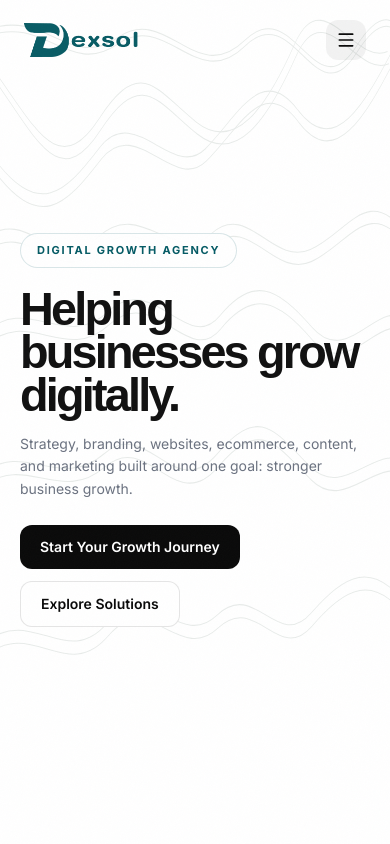
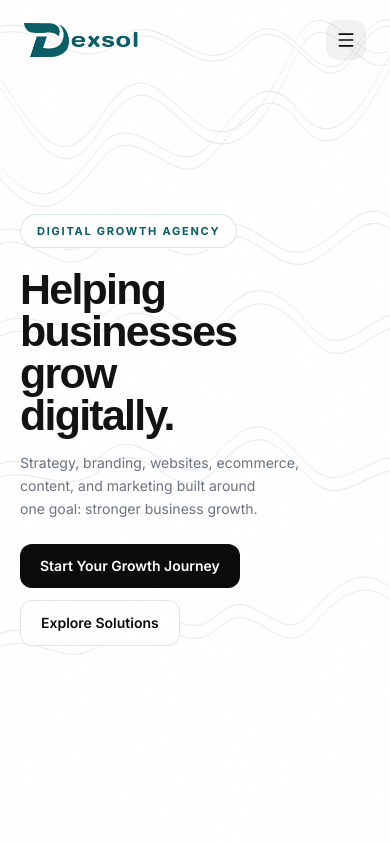
Before and after one commit to Abrafayansari/dexsol, a React (Vite) app: page / in a window 390 px wide. Shown: the top 844 px of the page. Built offline with nearby package versions, Linux system fonts and the light colour scheme; no server answers; a web font is replaced by a local one.

Commit message:
text managed

```diff
--- a/src/components/Hero.tsx
+++ b/src/components/Hero.tsx
@@ -37,10 +37,12 @@ export default function Hero() {
           <div className="inline-flex items-center gap-2 rounded-full border border-brand-green/15 bg-white/80 px-4 py-2 text-[11px] font-bold uppercase tracking-[0.16em] text-brand-green backdrop-blur">
             Digital Growth Agency
           </div>
-          <h1 className="mt-5 text-[clamp(2.7rem,12vw,4.4rem)] font-display font-bold leading-[0.92] tracking-[-0.06em] text-[#111]">
-            Helping businesses grow digitally.
+          <h1 className="mt-5 max-w-[9ch] text-[clamp(2.5rem,11vw,4.1rem)] font-display font-bold leading-[0.98] tracking-[-0.04em] text-[#111]">
+            <span className="block">Helping</span>
+            <span className="block">businesses</span>
+            <span className="block">grow digitally.</span>
           </h1>
-          <p className="mt-4 max-w-md text-sm leading-relaxed text-brand-text-light">
+          <p className="mt-4 max-w-md text-sm leading-relaxed text-brand-text-light text-balance">
             Strategy, branding, websites, ecommerce, content, and marketing built around one goal: stronger business growth.
           </p>
           <div className="mt-6 flex flex-wrap gap-3">
--- a/src/components/Process.tsx
+++ b/src/components/Process.tsx
@@ -33,7 +33,7 @@ export default function Process() {
           <div className="inline-flex items-center gap-2 px-4 py-2 rounded-full bg-brand-green/10 text-brand-green text-xs font-bold uppercase tracking-widest mb-4">
             <span>PROCESS</span>
           </div>
-          <h2 className="font-display text-4xl md:text-5xl font-bold tracking-tight text-brand-dark leading-[1.1] mb-4">
+          <h2 className="max-w-[12ch] font-display text-[clamp(2.5rem,7vw,3.75rem)] font-bold tracking-[-0.04em] text-brand-dark leading-[1.03] text-balance mb-4">
             A simple process built around business growth.
           </h2>
           <p className="text-brand-text-light text-base md:text-lg leading-relaxed max-w-xl">
```
